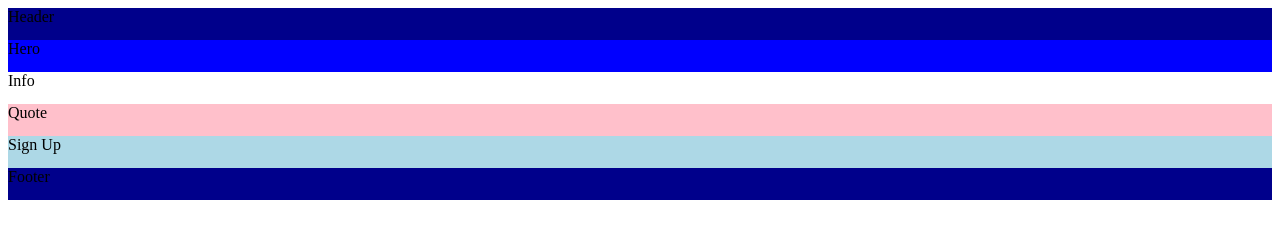
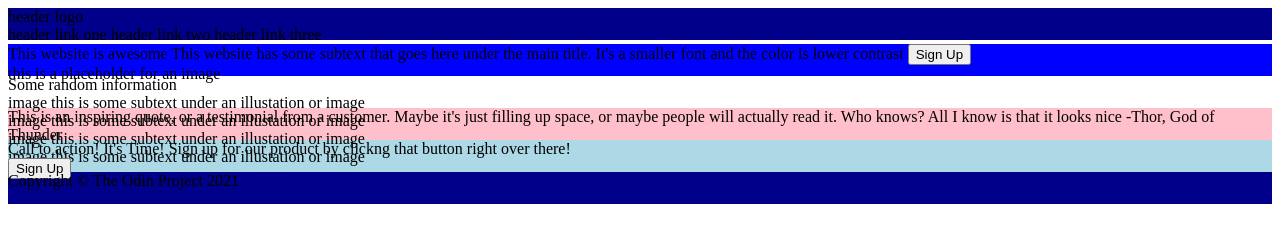
Before and after one commit to RichardxLucky/odin-flexbox, a plain HTML site: page index.html in a window 1280 px wide. Drawn offline with Linux system fonts and the light colour scheme.

Commit message:
Added divider annotations, r enamed original Finished the sub-dividers

```diff
--- a/index.html
+++ b/index.html
@@ -9,29 +9,76 @@
 
 </head>
 <body class="pageDefault">
-    <div>
-        <div class="pageHeader">
-            Header
-    </div>
-    <div>
-        <div class="pageHero">
-            Hero
-    </div>
-    <div>
-        <div class="pageInfo">
-            Info
-    </div>
-    <div>
-        <div class="pageQuote">
-            Quote
-    </div>
-    <div>
-        <div class="pageSignUp">
-            Sign Up
-    </div>
-    <div>
-        <div class="pageFooter">
-            Footer
+    <div class="container">
+
+
+        <div class="header">
+            <!--  Header -->
+            <div class="header-logo">
+                header logo
+            </div>
+            <div class="header-links">
+                header link one
+                header link two
+                header link three
+            </div>
+
+        <div class="hero">
+            <!-- Hero -->
+            <div class="hero-txt">
+                This website is awesome
+                This website has some subtext that goes here under the main title. It's a smaller font and the color is lower contrast
+                <button type="button">Sign Up</button>
+            </div>
+            <div class="hero-img">
+                this is a placeholder for an image
+            </div>
+        </div>
+
+        <div class="info">
+            <!-- Info -->
+            Some random information
+            <div class="info-boxes">
+                <div class="info-boxes-box">
+                    image
+                    this is some subtext under an illustation or image
+                </div>
+                <div class="info-boxes-box">
+                    image
+                    this is some subtext under an illustation or image
+                </div>
+                <div class="info-boxes-box">
+                    image
+                    this is some subtext under an illustation or image
+                </div>
+                <div class="info-boxes-box">
+                    image
+                    this is some subtext under an illustation or image
+                </div>
+            </div>
+        </div>
+
+        <div class="quote">
+            <!-- Quote -->
+            This is an inspiring quote, or a testimonial from a customer. Maybe it's just filling up space, or maybe people will actually read it. Who knows? All I know is that it looks nice
+            -Thor, God of Thunder
+        </div>
+
+        <div class="signUp">
+            <!-- Sign Up -->
+            <div class="signUp-txt">
+                Call to action! It's Time!
+                Sign up for our product by clickng that button right over there!
+            </div>
+            <div class="signUp-button">
+                <button type="button">Sign Up</button>
+            </div>
+        </div>
+
+        <div class="footer">
+            <!-- Footer -->
+            Copyright © The Odin Project 2021
+        </div>
     </div>
 </body>
 </html>
--- a/styles.css
+++ b/styles.css
@@ -1,32 +1,32 @@
 .pageDefault{
     font-size: 1rem;
 }
-.pageHeader{
+.header{
     font-size: 1rem;
     height: 2rem;
     background-color: darkblue;
 }
-.pageFooter{
+.footer{
     font-size: 1rem;
     height: 2rem;
     background-color: darkblue;
 }
-.pageHero{
+.hero{
     font-size: 1rem;
     height: 2rem;
     background-color: blue;
 }
-.pageInfo{
+.info{
     font-size: 1rem;
     height: 2rem;
     background-color: white;
 }
-.pageQuote{
+.quote{
     font-size: 1rem;
     height: 2rem;
     background-color: pink;
 }
-.pageSignUp{
+.signUp{
     font-size: 1rem;
     height: 2rem;
     background-color: lightblue;
```
Also changed, not shown: 1 other file.
